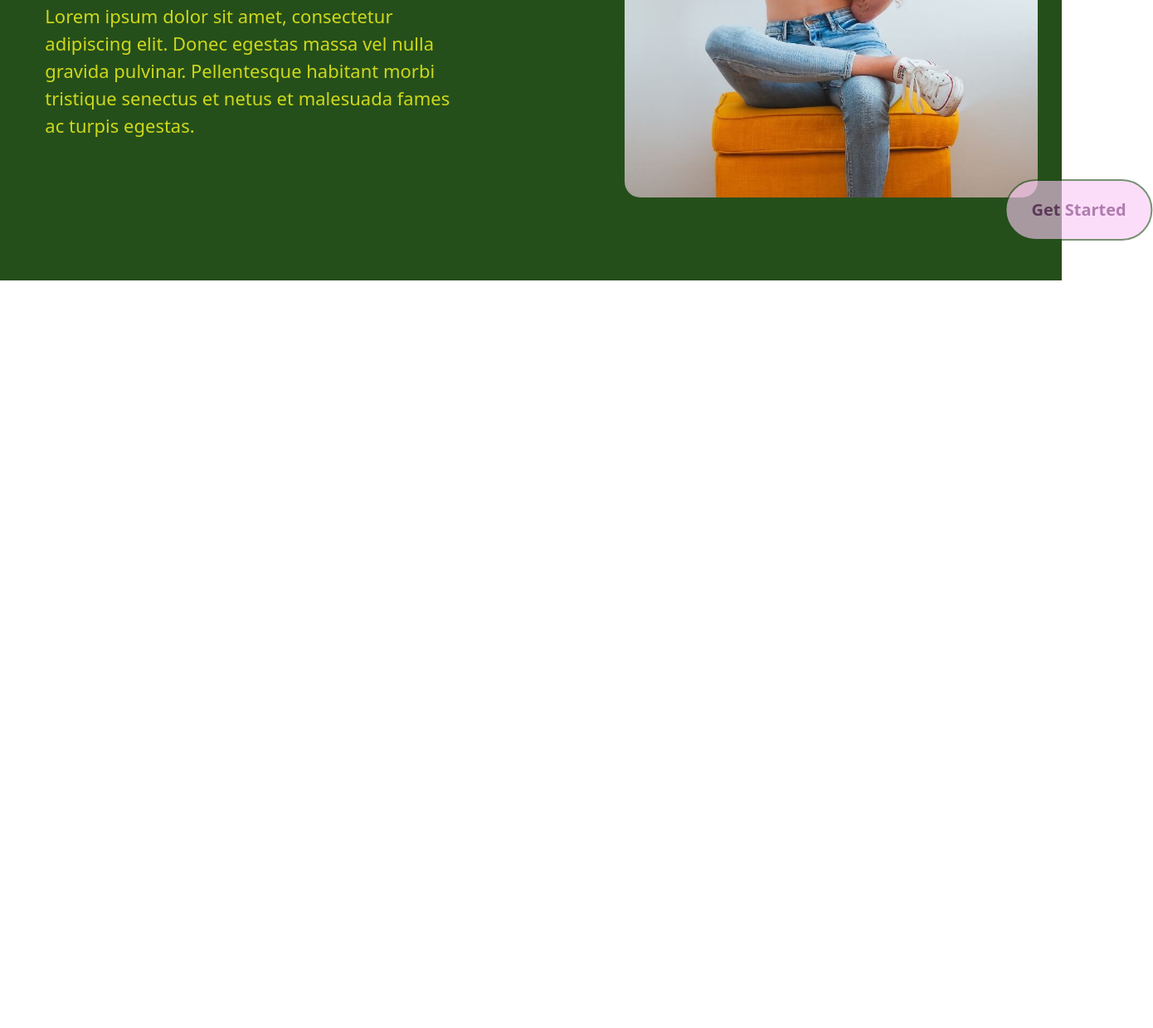
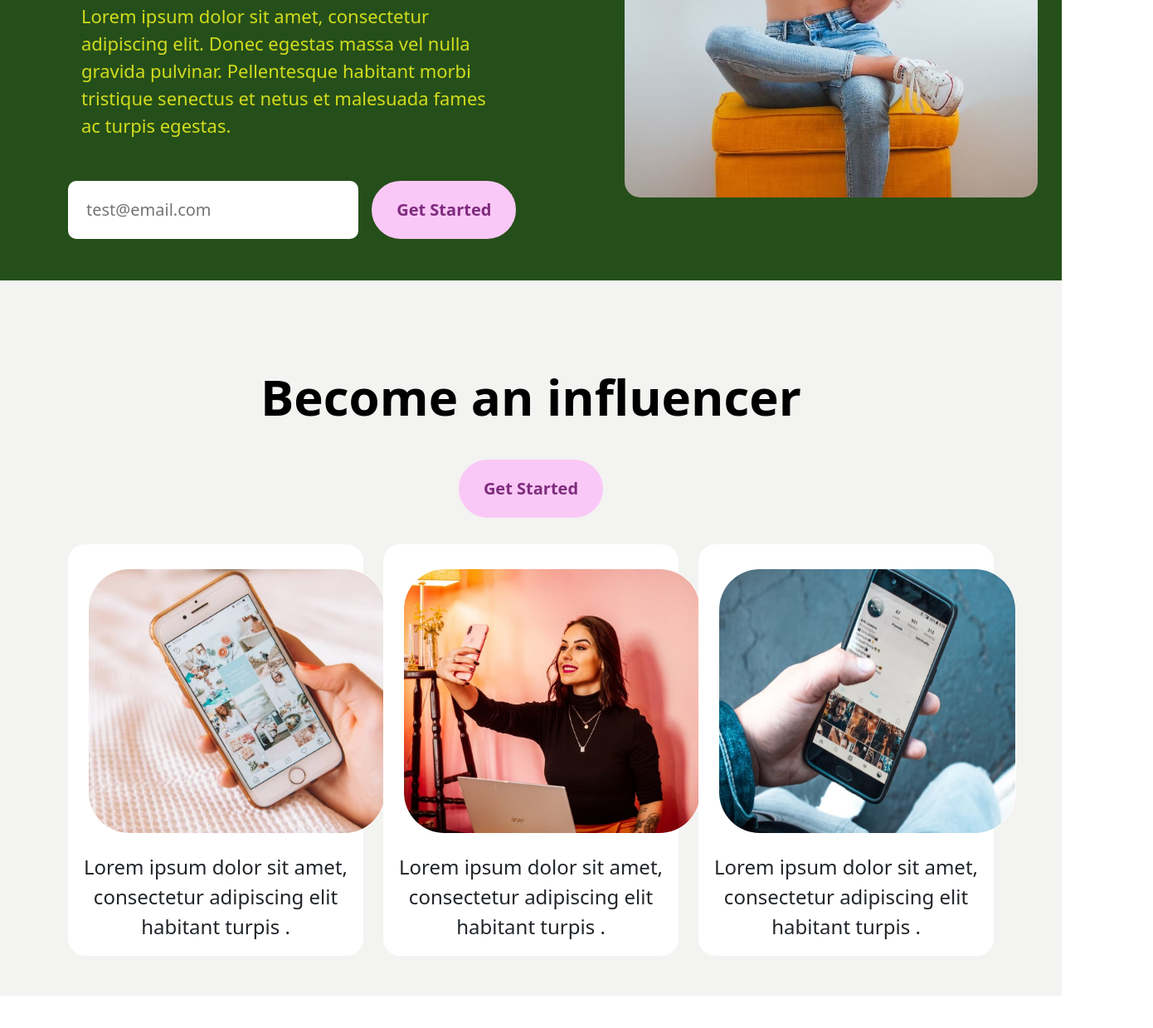
Before and after one commit to TahaAlothman/SocialMedia, a plain HTML site: page index.html in a window 1280 px wide. Shown: the part 461-1700 px from the top of the page at 83% size, 1390 px wide, since content can reach past the window. Before the commit the page ends 800 px from the top, so only its background shows below. Drawn offline with nearby package versions, Linux system fonts and the light colour scheme.

Commit message:
create section number 2

```diff
--- a/css/style.css
+++ b/css/style.css
@@ -55,3 +55,55 @@
     border: 1px solid #254F1A;
     border-radius: 20px;
 }
+.Second{
+  background-color: #F3F3F1;
+}
+.mytittel2{
+    font-size: 60px;
+    color:black;
+    font-weight: 700;
+    text-align: center;
+    margin-top: 100px;
+}
+.mybutton2{
+    text-align: center;
+    color: #7E2C7E;
+    border: 2px solid #F3F3F1;
+    border-radius: 50px;
+    font-size: 20px;
+    background-color: RGB(250, 200, 246);
+    font-weight: 600;
+    font-size: 20px;
+    padding: 20px 30px ;
+    margin-top: 30px;
+    margin-bottom: 30px;
+}
+.mybutton2:hover{
+    background-color: #F6E6F6;
+}
+.myimg2{
+    width: 359px;
+    height: 320px;
+    border: 1px solid white;
+    border-radius: 50px;
+    margin-left: 23px;
+    margin-top: 28px;
+}
+.subtittle2{
+    font-size: 22px;
+    font-size: 24px;
+    text-align: center;
+    margin-top: 22px;
+
+}
+.mydiv2{
+    border: 1px solid white;
+    border-radius: 20px;
+    background-color: white;
+}
+.myimg2:hover{
+    transform: scale(1.1);
+}
+.myimg2{
+    transition: all .2s;
+}
--- a/index.html
+++ b/index.html
@@ -61,11 +61,40 @@
       </div>
     </div>
   </section>
+  <!------------------------------------------------------------------------------------------------------------------------------------------------------------->
+  <section class="Second pt-1 pb-5 mb-5">
+    <div class="container">
+      <div  class="text-center">
+        <h1 class="mytittel2">Become an influencer</h1>
+        <button class="mybutton2">Get Started</button>
+      </div>
+      <div class="row">
+        <div class="col-lg-4">
+          <div class="mydiv2">
+            <img src="img/2.jpg" class="myimg2" alt="">
+            <p class="subtittle2">Lorem ipsum dolor sit amet, consectetur adipiscing elit habitant turpis .</p>
+          </div>
+        </div>
+        <div class="col-lg-4">
+          <div class="mydiv2">
+            <img src="img/3.jpg" class="myimg2" alt="">
+            <p class="subtittle2">Lorem ipsum dolor sit amet, consectetur adipiscing elit habitant turpis .</p>
+          </div>
+        </div>
+        <div class="col-lg-4">
+          <div class="mydiv2">
+            <img src="img/4.jpg" class="myimg2" alt="">
+            <p class="subtittle2">Lorem ipsum dolor sit amet, consectetur adipiscing elit habitant turpis .</p>
+          </div>
+        </div>
+      </div>
 
+    </div>
+  </section>
   <script src="https://cdn.jsdelivr.net/npm/bootstrap@5.3.0-alpha3/dist/js/bootstrap.bundle.min.js"
     integrity="sha384-ENjdO4Dr2bkBIFxQpeoTz1HIcje39Wm4jDKdf19U8gI4ddQ3GYNS7NTKfAdVQSZe" crossorigin="anonymous">
   </script>
-  <script src="js/wow.min.js"></script>
+  <script src="js/wow.min.s"></script>
   <script>
   new WOW().init();
   </script>
```
Also changed, not shown: img/2.jpg (added), img/3.jpg (added), img/4.jpg (added).
